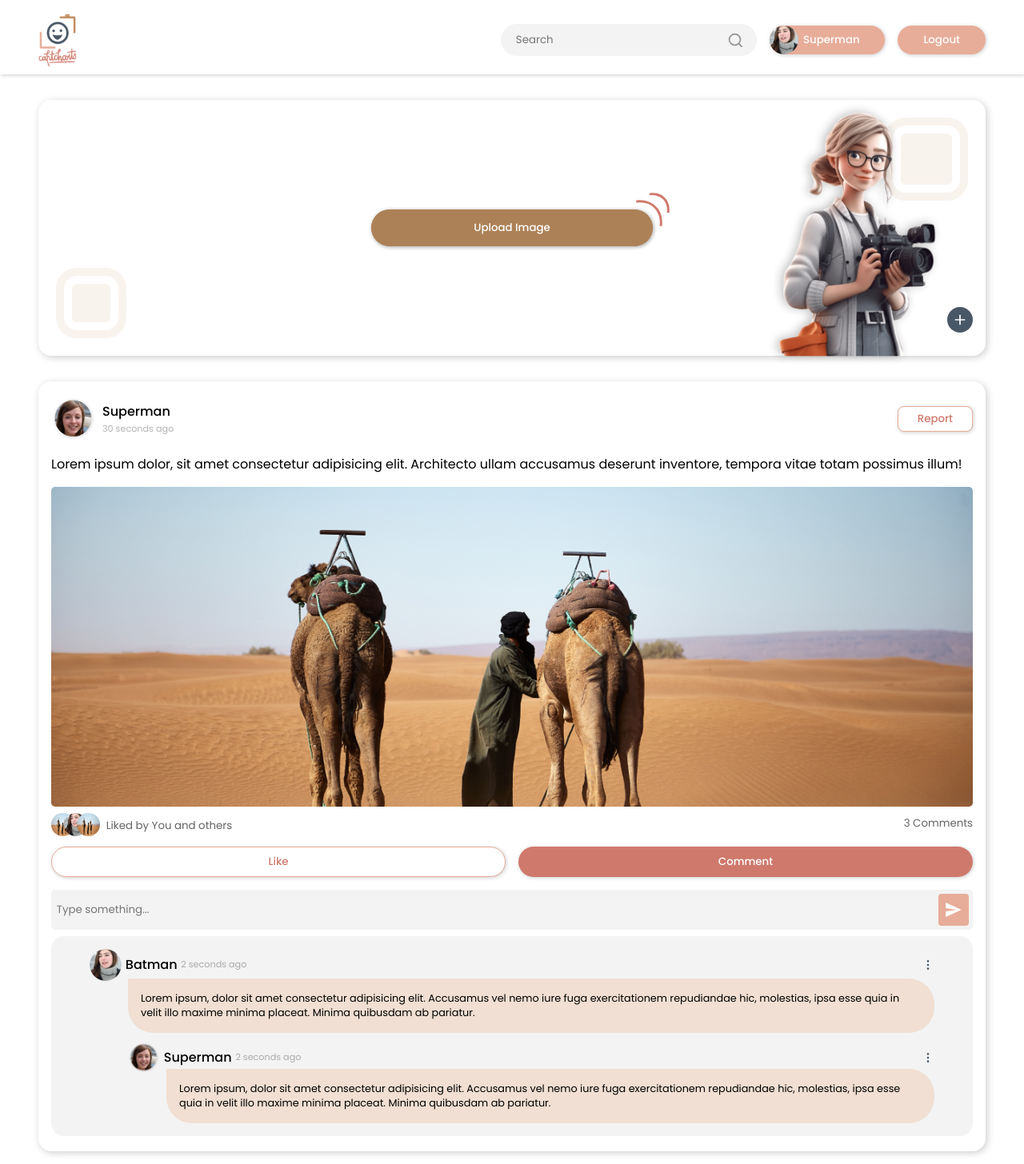
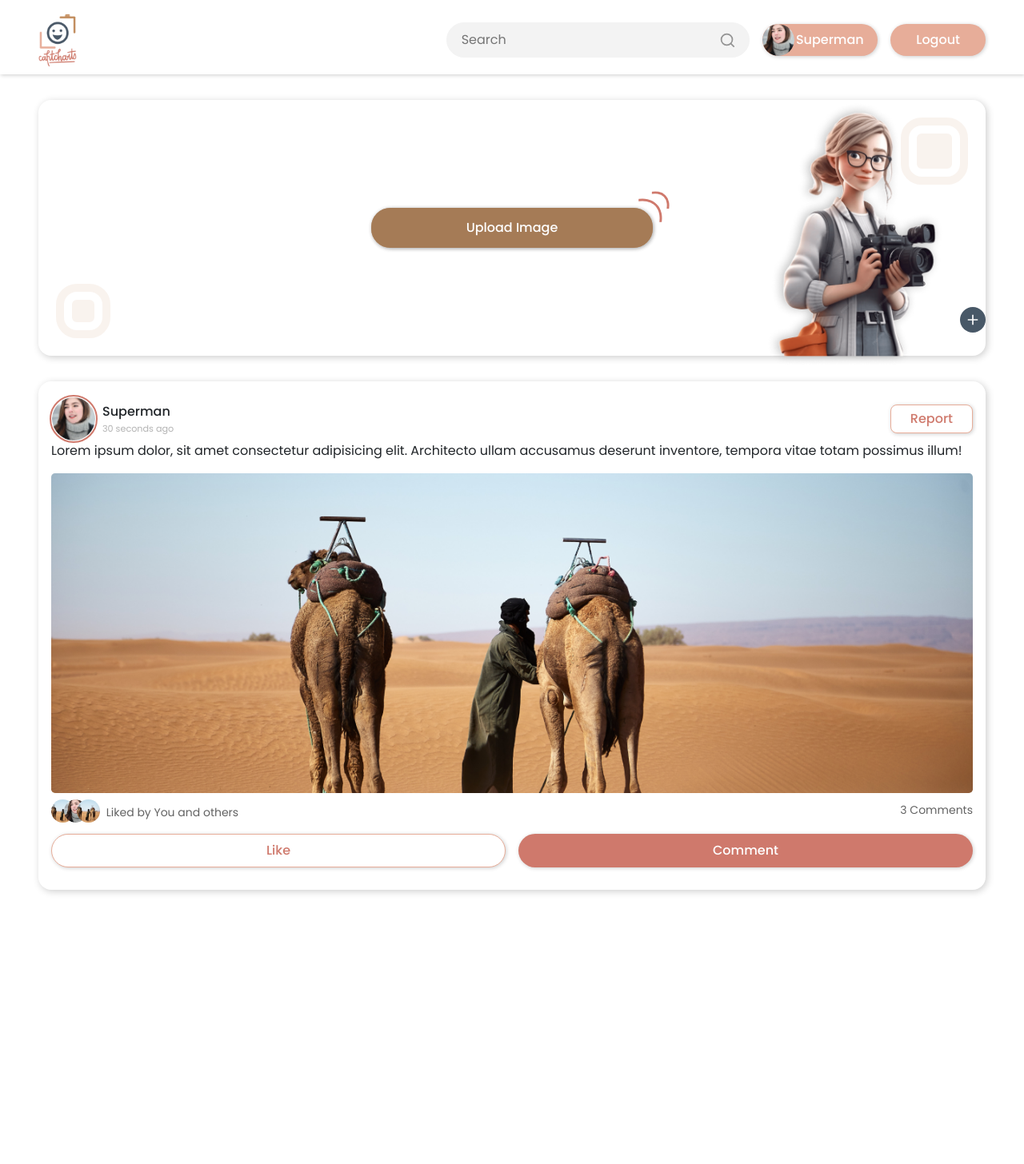
Before and after one commit to pranavpremanand/imit-assignment, a React (Create React App) app: page / in a window 1280 px wide. Shown: the whole page at 80% size. After the commit the page ends 1129 px from the top, so only its background shows below. Built offline with nearby package versions, Linux system fonts and the light colour scheme.

Commit message:
added scroll to bottom while clicking comment button

```diff
--- a/package.json
+++ b/package.json
@@ -7,7 +7,9 @@
     "@testing-library/react": "^13.4.0",
     "@testing-library/user-event": "^13.5.0",
     "axios": "^1.6.7",
+    "bootstrap": "^5.3.2",
     "react": "^18.2.0",
+    "react-bootstrap": "^2.10.1",
     "react-dom": "^18.2.0",
     "react-icons": "^5.0.1",
     "react-router-dom": "^6.22.0",
--- a/src/components/CommentBox/CommentBox.jsx
+++ b/src/components/CommentBox/CommentBox.jsx
@@ -6,13 +6,16 @@ import CommentItem from "../CommentItem/CommentItem";
 const CommentBox = () => {
   return (
     <div className="comments_container">
+      <div className="comments_input_box_container">
       <div className="comment_input_box">
         <input type="text" placeholder="Type something..." />
         <div className="send_btn">
           <IoMdSend />
         </div>
       </div>
+      </div>
       <div className="comments_list">
+        <CommentItem />
         <CommentItem />
       </div>
     </div>
--- a/src/components/CommentBox/CommentBox.scss
+++ b/src/components/CommentBox/CommentBox.scss
@@ -2,6 +2,13 @@
   display: grid;
   grid-template-columns: repeat(1, 1fr);
   gap: 0.5rem;
+  position: relative;
+  .comments_input_box_container {
+    position: sticky;
+    top: 0;
+    left: 0;
+    background-color: #ffffff;
+    padding: 0 0 1rem 0;
     .comment_input_box {
       margin-top: 1rem;
       border-radius: 0.3rem;
@@ -29,6 +36,7 @@
         cursor: pointer;
       }
     }
+  }
   .comments_list {
     display: flex;
     flex-direction: column;
@@ -53,6 +61,7 @@
             width: 2.5rem;
             height: 2.5rem;
             border-radius: 50%;
+            object-fit: cover;
           }
           span {
             font-weight: 500;
--- a/src/components/CommentItem/CommentItem.jsx
+++ b/src/components/CommentItem/CommentItem.jsx
@@ -1,6 +1,6 @@
-import React from 'react'
+import React from "react";
 import profileImg from "../../assets/images/profile1.png";
-import profileImg1 from "../../assets/images/profile2.png";
+import profileImg1 from "../../assets/images/Mask group.png";
 import { HiOutlineDotsVertical } from "react-icons/hi";
 
 const CommentItem = () => {
@@ -8,22 +8,21 @@ const CommentItem = () => {
     <div className="comment">
       <div className="comment_head">
         <div className="profile_img_side">
-              <img src={profileImg} alt="profile" />
+          <img src={profileImg1} alt="profile" />
           <span>Batman</span>
           <small>2 seconds ago</small>
         </div>
         <HiOutlineDotsVertical className="three_dots_icon" />
       </div>
       <div className="comment_text">
-            Lorem ipsum, dolor sit amet consectetur adipisicing elit. Accusamus
-            vel nemo iure fuga exercitationem repudiandae hic, molestias, ipsa
-            esse quia in velit illo maxime minima placeat. Minima quibusdam ab
-            pariatur.
+        Lorem ipsum, dolor sit amet consectetur adipisicing elit. Accusamus vel
+        nemo iure fuga exercitationem repudiandae hic, molestias, ipsa esse quia
+        in velit illo maxime minima placeat. Minima quibusdam ab pariatur.
       </div>
       <div className="user_reply_comment">
         <div className="comment_head">
           <div className="profile_img_side">
-                <img src={profileImg1} alt="profile" />
+            <img src={profileImg} alt="profile" />
             <span>Superman</span>
             <small>2 seconds ago</small>
           </div>
@@ -37,7 +36,7 @@ const CommentItem = () => {
         </div>
       </div>
     </div>
-  )
-}
+  );
+};
 
-export default CommentItem
+export default CommentItem;
--- a/src/components/Navbar/Navbar.scss
+++ b/src/components/Navbar/Navbar.scss
@@ -2,16 +2,16 @@
   display: flex;
   justify-content: space-between;
   align-items: center;
-  position: sticky;
+  position: sticky !important;
   gap: 1rem;
   top: 0;
   left: 0;
   background-color: #fff;
   z-index: 10;
-  padding: 1rem 3rem 0.5rem 3rem;
+  padding: 1rem 3rem 0.5rem 3rem !important;
   box-shadow: 1px 1px 5px rgba(0, 0, 0, 0.2);
   @media (max-width: 600px) {
-    padding: 1rem 1.5rem 0.5rem 1.5rem;
+    padding: 1rem 1rem 0.5rem 1rem !important;
   }
   &_logo {
     width: 3rem;
--- a/src/components/Post/Post.jsx
+++ b/src/components/Post/Post.jsx
@@ -1,17 +1,27 @@
-import React, { useState } from "react";
+import React, { useEffect, useRef, useState } from "react";
 import "./Post.scss";
-import profileImg from "../../assets/images/profile2.png";
 import profileImg2 from "../../assets/images/profile1.png";
 import postImg from "../../assets/images/Mask group.png";
 import CommentBox from "../CommentBox/CommentBox";
 
 const Post = () => {
-  const [showComments, setShowComments] = useState(true);
+  const [showComments, setShowComments] = useState(false);
+  const divRef = useRef(null);
+
+  const handleShowCommentClick = () => {
+    setShowComments((prev) => !prev);
+  };
+
+  useEffect(() => {
+    if (showComments && divRef.current) {
+      divRef.current.scrollIntoView({ behavior: "smooth", block: "start" });
+    }
+  }, [showComments]);
   return (
     <div className="post">
       <div className="post_header">
         <div className="post_header_left_side">
-          <img src={profileImg} alt="profile" />
+          <img src={profileImg2} alt="profile" />
           <div>
             <span>Superman</span>
             <small>30 seconds ago</small>
@@ -40,12 +50,16 @@ const Post = () => {
           <button className="secondary_btn">Like</button>
           <button
             className="primary_btn"
-            onClick={() => setShowComments((prev) => !prev)}
+            onClick={handleShowCommentClick}
           >
             Comment
           </button>
         </div>
-        {showComments && <CommentBox />}
+        {showComments && (
+          <div id="collapse-text" ref={divRef}>
+            <CommentBox reference={divRef} />
+          </div>
+        )}
       </div>
     </div>
   );
--- a/src/components/Post/Post.scss
+++ b/src/components/Post/Post.scss
@@ -19,6 +19,8 @@
         width: 3.5rem;
         height: 3.5rem;
         border-radius: 50%;
+        border: 1px solid #ffffff;
+        outline: 2px solid #cf796c;
       }
       div {
         display: flex;
@@ -29,7 +31,7 @@
         }
         small {
           color: #0000004d;
-          font-size: .7rem;
+          font-size: 0.7rem;
         }
       }
     }
@@ -61,6 +63,7 @@
             height: 1.8rem;
             border-radius: 50%;
             top: 0;
+            object-fit: cover;
             &:first-of-type {
               left: 0;
             }
@@ -83,6 +86,7 @@
       grid-template-columns: 1fr 1fr;
       gap: 1rem;
       margin-top: 0.5rem;
+      padding-bottom: 0.5rem;
       button {
         @include buttonStyles(100%, auto);
       }
@@ -93,5 +97,13 @@
         }
       }
     }
+    #collapse-text {
+      max-height: 80vh;
+      overflow-y: auto;
+      border-radius: 1rem;
+      &::-webkit-scrollbar {
+        display: none;
+      }
+    }
   }
 }
--- a/src/components/UploadImages/UploadImages.scss
+++ b/src/components/UploadImages/UploadImages.scss
@@ -6,7 +6,7 @@
   border-radius: 1rem;
   box-shadow: 2px 2px 10px rgba(0, 0, 0, 0.2);
   position: relative;
-  height: 18rem;
+  height: 20rem;
   display: flex;
   align-items: center;
   justify-content: center;
--- a/src/index.js
+++ b/src/index.js
@@ -3,6 +3,7 @@ import ReactDOM from "react-dom/client";
 import "./index.scss";
 import App from "./App";
 import { BrowserRouter } from "react-router-dom";
+import 'bootstrap/dist/css/bootstrap.min.css';
 
 const root = ReactDOM.createRoot(document.getElementById("root"));
 root.render(
--- a/src/pages/Feeds/Feeds.scss
+++ b/src/pages/Feeds/Feeds.scss
@@ -1,11 +1,11 @@
 .main_div {
   padding: 1rem 3rem;
   @media (max-width: 600px) {
-    padding: 1rem 2rem;
+    padding: 1rem;
   }
   .add_button {
     position: fixed;
-    right: 4rem;
+    right: 3rem;
     top: 50%;
     transform: translateY(-50%);
     background-color: #485867;
@@ -18,6 +18,9 @@
     border: none;
     cursor: pointer;
     z-index: 10;
+    @media(max-width:600px){
+        right: 2rem;
+    }
     .add_icon {
       color: #ffffff;
       font-size: 2rem;
```
Also changed, not shown: 1 other file (tests, documents, lock files or other folders). Lines whose indentation alone changed are shown as unchanged.
